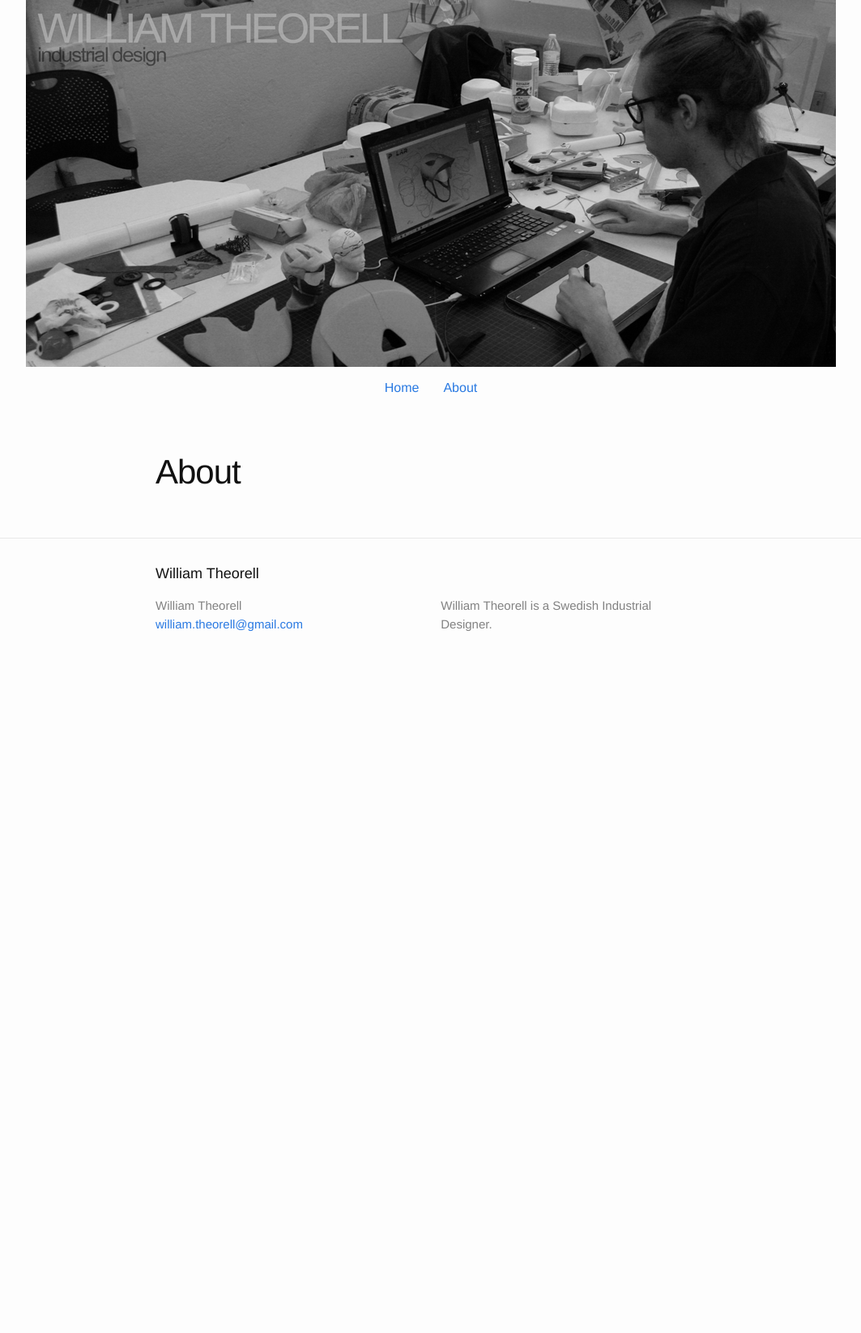
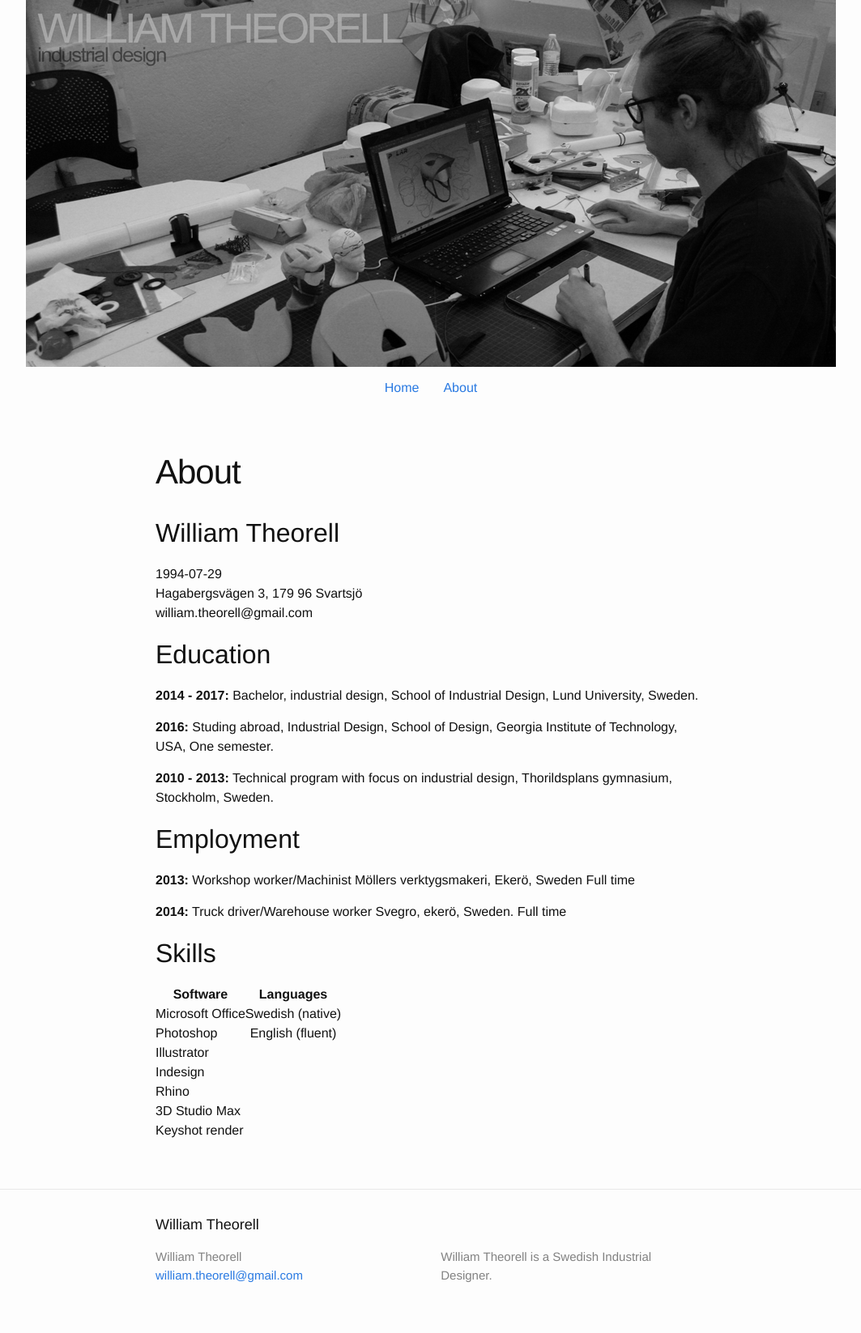
Before and after one commit to williamtheorell/williamtheorell.github.io, a Jekyll site: the page built from about.md, in a window 1280 px wide. Shown: the whole page at 81% size, without its empty margins (108-1171 px from the left). Built offline with Jekyll 4.4.1, drawn with Linux system fonts in a browser that asks for light colours; before the commit the page ends 900 px from its top, so only the background shows below that.

Commit message:
update cv

```diff
--- a/about.md
+++ b/about.md
@@ -3,3 +3,39 @@ layout: page
 title: About
 permalink: /about/
 ---
+
+# William Theorell
+
+1994-07-29
+Hagabergsvägen 3, 179 96 Svartsjö
+william.theorell@gmail.com
+
+## Education
+
+**2014 - 2017:** Bachelor, industrial design, School of Industrial Design, Lund University, Sweden.
+
+**2016:** Studing abroad, Industrial Design, School of Design, Georgia Institute of Technology, USA, One semester.
+
+**2010 - 2013:** Technical program with focus on industrial  design, Thorildsplans gymnasium, Stockholm, Sweden.
+
+## Employment
+
+**2013:** Workshop worker/Machinist
+Möllers verktygsmakeri, Ekerö, Sweden
+Full time
+
+**2014:** Truck driver/Warehouse worker
+Svegro, ekerö, Sweden.
+Full time
+
+## Skills
+
+| Software        | Languages           |
+| ------------- |:-------------:|
+| Microsoft Office     |Swedish (native) |
+| Photoshop      | English (fluent)      |
+| Illustrator
+| Indesign
+| Rhino
+| 3D Studio Max
+| Keyshot render
```
